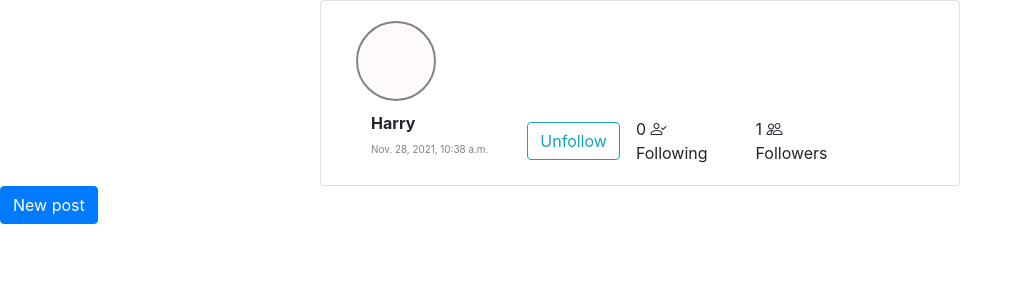
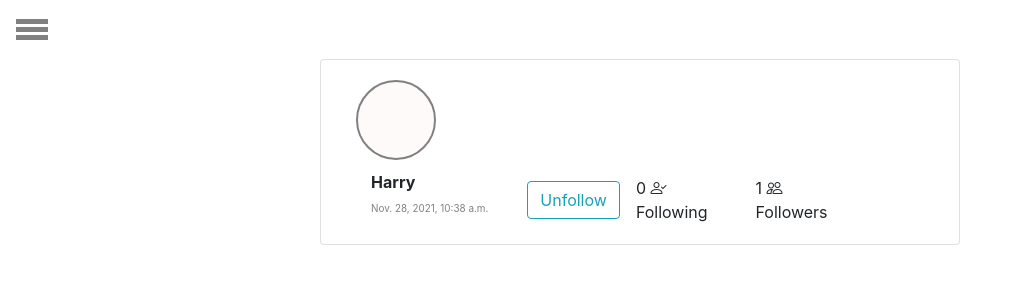
Before and after one commit to rawenloft/test, a Django app: a page that uses network/templates/network/profile.html in a window 1280 px wide. Shown: the part 56-356 px from the top of the page, without its empty margins (0-1023 px from the left). Run offline with Django 3.2, Linux system fonts and the light colour scheme; a user stored in the database is signed in; data comes from the database, SQL or seed files in the repository; both versions use the stored data as it was after the commit; some libraries are stand-ins or nearby versions.

Commit message:
Edit option, new post and base for update posts

```diff
--- a/network/static/network/script.js
+++ b/network/static/network/script.js
@@ -0,0 +1,67 @@
+'use strict'
+
+window.addEventListener('DOMContentLoaded', ()=>{
+    const menu = document.querySelector('.new_post');
+    let flag = false;
+    let lines = document.querySelectorAll('.line');
+    const newPost = document.querySelector('.new_post--form')
+    const editPost = document.querySelector('.edit_post')
+
+    function menuChange(){
+        if (!flag){
+            lines[0].style.transform = "rotate(45deg) translateY(5px)";
+            lines[0].style.transition = "all .3s";
+            lines[1].style.display = "none";
+            lines[2].style.transform = "rotate(-45deg) translateY(-5px)";
+            lines[2].style.transition = "all .3s";
+            flag = !flag;
+        } else {
+            flag = !flag;
+            lines[0].style.transform = "rotate(0) translateY(0)";
+            lines[0].style.transition = "all .3s";
+            lines[1].style.display = "block";
+            lines[2].style.transform = "rotate(0) translateY(0)";
+            lines[2].style.transition = "all .3s";
+
+        }
+    }
+    function show_form(){
+        if (flag){
+            newPost.style.display = "none";
+            newPost.style.transition = "all .3s"
+        } else {
+            newPost.style.display = "block";
+            newPost.style.transition = "all .3s"
+        }
+    }
+    if (menu) {
+        menu.addEventListener('click', ()=> {
+            show_form();
+            menuChange();
+        })
+    }
+    if (editPost){
+
+        editPost.addEventListener('click', (e) => {
+            e.preventDefault();
+            let text = e.target.parentElement.firstChild.nextSibling;
+
+            let newPost = newPostForm(text)
+
+            console.log(newPost);
+            newPost.style.display = "block";
+
+            e.target.parentElement.insertBefore(newPost, text)
+            // text.parentElement.appendChild(newPost);
+            text.remove()
+            e.target.remove()
+        })
+        function newPostForm(text){
+            let postForm = document.querySelector('.post_form').cloneNode(true);
+            postForm.firstChild.nextSibling.nextSibling.nextSibling.firstChild.nextSibling.innerHTML = 'Update post';
+            postForm.firstChild.nextSibling.nextSibling.nextSibling.firstChild.nextSibling.nextSibling.nextSibling.value = text.innerHTML;
+            postForm.firstChild.nextSibling.nextSibling.nextSibling.classList.remove('new_form')
+            return postForm
+        }
+    }
+})
--- a/network/static/network/styles.css
+++ b/network/static/network/styles.css
@@ -20,3 +20,42 @@
     font-size: .618em;
     color: gray;
 }
+.line {
+    width: 2rem;
+    height: 0.3rem;
+    background-color: grey;
+    transition: all .3s;
+}
+.line:not(:last-child) {
+    margin-bottom: 0.2em;
+}
+.post_title {
+    font-size: 1rem;
+    color: grey;
+}
+.new_post {
+    padding: 1.2rem 0;
+    display: flex;
+    justify-content: center;
+    align-items: center;
+    width: 4rem;
+    border: none;
+    transition: all .3s;
+}
+.new_post--form {
+    display: none;
+    margin: 0 auto 1rem;
+    border: none;
+    translate: all .3s;
+}
+.new_form {
+    display: inline-flex;
+    width: 17.75rem;
+    padding: 1rem;
+    flex-direction: column;
+    position: absolute;
+}
+.form_wrapper {
+    display: inline-flex;
+    flex-direction: column;
+}
--- a/network/templates/network/profile.html
+++ b/network/templates/network/profile.html
@@ -1,7 +1,34 @@
 {% extends "network/layout.html" %}
 
 {% block body %}
-    <div class="card col-6 profile">
+<div class="form_wrapper">
+
+    <div class="card new_post">
+        <span class="line"></span>
+        <span class="line"></span>
+        <span class="line"></span>
+    </div>
+    <div class="card new_post--form">
+        {% if user.is_authenticated %}
+            {% if message %}
+            <div class="alert alert-warning" role="alert">
+                {{ message }}
+            </div>
+            {% endif %}
+        <div class="row justify-content-start">
+        <form action="{% url 'new_post' %}" class="col-12 post_form" method="POST">
+        {% csrf_token %}
+            <div class="form-group new_form">
+                <label class="post_title" for="post">New Post</label>
+                <textarea class="form-control mb-1" id="post" name="post" rows="2" required></textarea>
+                <button type="submit" class="btn btn-primary">Post it</button>
+            </div>
+        </form>
+        </div>
+        {% endif %}
+    </div>
+</div>
+    <div class="card col-6 profile d-flex mr-auto ml-auto">
     <div class="card-body">
         <div class="profile__image mb-3"></div>
         <div class="profile__card col-12 d-flex justify-content-start">
@@ -46,20 +73,23 @@
 
     {% if posts %}
         {% for post in posts %}
-            <div class="card col-8" style="width: 16rem;">
+            <div class="card col-6 mr-auto ml-auto mt-1" >
                 <div class="card-body">
                     <p class="card-text">{{ post.post }}</p>
                     <hr>
+                    {% if profile_user == user%}
+                    <a href="#" class="edit_post">Edit</a>
+                    {% endif %}
                     <div class="">
                         <div class="likes d-flex flex-row">
                             <i class="bi bi-heart like"></i>
-                            <span class="likes_number">{{ post.like }}</span>
+                            <span class="likes_number">{{ post.like }} 0</span>
 
                             <i class="bi bi-chat comment"></i>
-
+                            <span class="comments_number">{{ post.like }} 0</span>
                         </div>
                         <div class="d-flex justify-content-between">
-                        <a href="{% url 'show_profile' user=post.author %}" class="author">by {{ post.author }}</a>
+                        <a href="{% url 'profile' user=post.author %}" class="author">by {{ post.author }}</a>
                             <span class="time_posted">{{ post.created_at }}</span>
                         </div>
                     </div>
@@ -68,10 +98,9 @@
             </div>
 
         {% endfor %}
-        {% else %}
-            <form method="post" action="{% url 'new_post' %}" class="mr-auto ml-auto">
+            {% comment %} <form method="post" action="{% url 'new_post' %}" class="mr-auto ml-auto">
                 {% csrf_token %}
                 <button name="new_post" class="btn btn-primary " value="submit">New post</button>
-            </form>
+            </form> {% endcomment %}
     {% endif %}
 {% endblock %}
--- a/network/urls.py
+++ b/network/urls.py
@@ -11,6 +11,5 @@ urlpatterns = [
     path("profile/<str:user>", views.profile, name="profile"),
     path("follow/<str:user>", views.follow, name="follow"),
     path("all", views.all_posts, name="all_posts"),
-    path('new', views.new_post, name="new_post"),
-
+    path("post", views.new_post, name="new_post"),
 ]
--- a/network/views.py
+++ b/network/views.py
@@ -1,6 +1,6 @@
 from django.contrib.auth import authenticate, login, logout
 from django.db import IntegrityError
-from django.http import HttpResponse, HttpResponseRedirect
+from django.http import JsonResponse, HttpResponse, HttpResponseRedirect
 from django.shortcuts import render
 from django.urls import reverse
 
@@ -64,25 +64,28 @@ def register(request):
 
 def profile(request, user):
     me = request.user
-    user = User.objects.filter(username=user)
-    all_follows = Follow.objects.filter(user_id=user.first()).count()
-    all_following = Follow.objects.filter(following_user_id=user.first()).count()
+    if me.is_authenticated:
+        user = User.objects.filter(username=user)
+        all_follows = Follow.objects.filter(user_id=user.first()).count()
+        all_following = Follow.objects.filter(following_user_id=user.first()).count()
+        show_user = user[0]
+        if show_user != me:
+            posts = Post.objects.filter(author=show_user)
+        else:
+            posts = Post.objects.filter(author=me)
 
-    if me.is_authenticated:
         check_follow = Follow.objects.filter(user_id=me, following_user_id=user.first())
         flag = False
-        print(check_follow, flag)
         if check_follow:
             flag = True
-            print(check_follow,flag)
         else:
             flag = False
-            print(check_follow, flag)
         return render(request, "network/profile.html", {
-            "profile_user": user[0],
+            "profile_user": show_user,
             "flag": flag,
             "follow_count": all_follows,
             "following_count": all_following,
+            "posts": posts,
         })
     return HttpResponseRedirect(reverse("index"))
 
@@ -108,5 +111,25 @@ def all_posts(request):
     })
 
 def new_post(request):
-    me = request.user
-    return render(request, "network/new_post.html")
+    if request.method == "POST":
+        try:
+            author = request.user
+            post = request.POST["post"]
+            print(post, author)
+            new_post = Post.objects.create(author=author, post=post, created_at=True)
+            new_post.save()
+            message = "Posted successfully"
+            print(message)
+            return render(request, "network/profile.html", {
+                "message": message,
+                "user": author,
+                "profile_user": author,
+            })
+        except:
+            message = "Your post is empty. Please write something."
+            print(message)
+            return render(request, "network/profile.html", {
+                "message": message,
+                "user": author,
+                "profile_user": author,
+            })
```
Also changed, not shown: network/templates/network/new_post.html (deleted, +0 -28 lines), network/templates/network/posts.html (+4 -3 lines), db.sqlite3.
